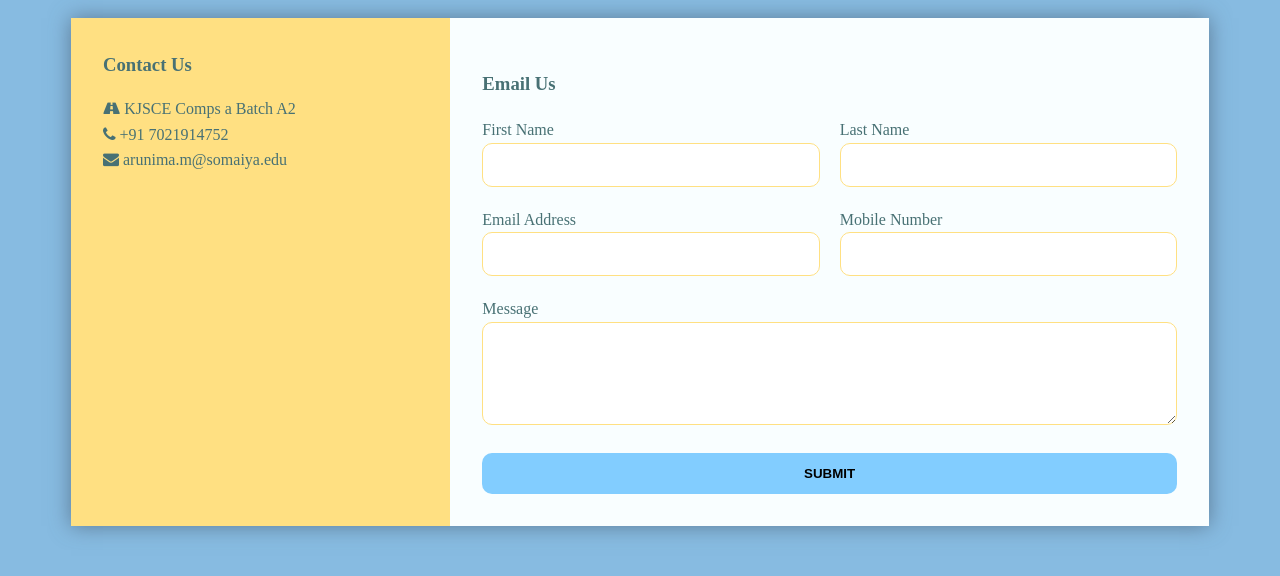
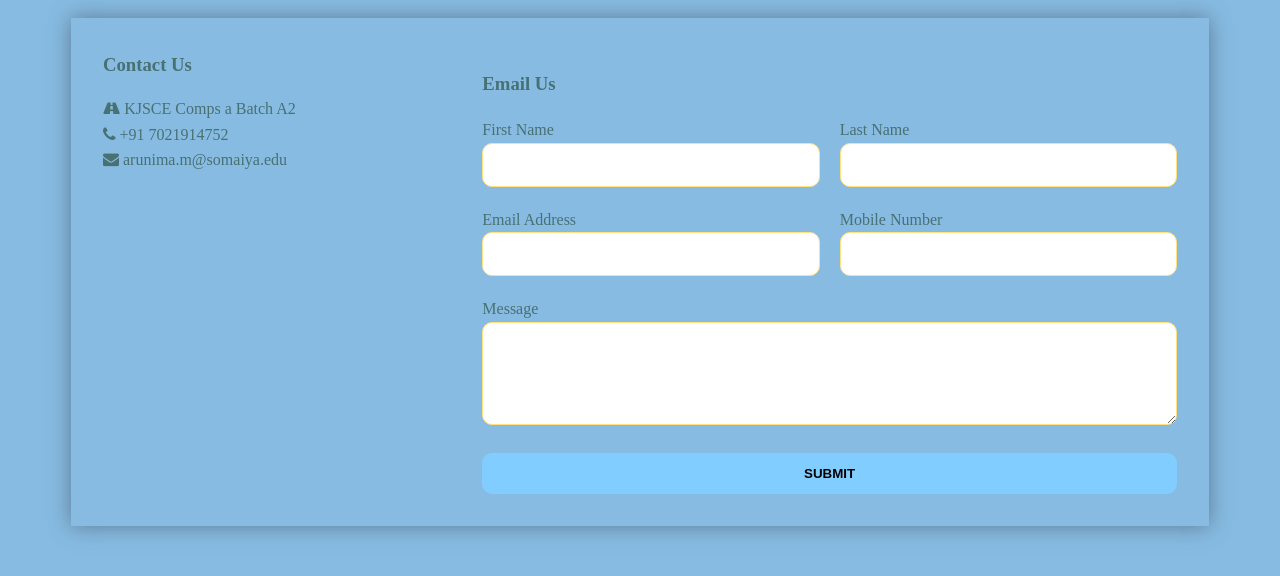
Before and after one commit to Arunima33123/Feedback, a plain HTML site: page index.html in a window 1280 px wide. Shown: the part 116-692 px from the top of the page. Drawn offline with nearby package versions, Linux system fonts and the light colour scheme.

Commit message:
Update style.css

```diff
--- a/style.css
+++ b/style.css
@@ -39,7 +39,7 @@ ul{
 }
 
 .company-info{
-  background:#FFE082;
+  background:#87bbe1;
 }
 
 .company-info h3, .company-info ul{
@@ -48,7 +48,7 @@ ul{
 }
 
 .contact{
-  background:#f9feff;
+  background:#87bbe1;
 }
 
 /* FORM STYLES */
```
